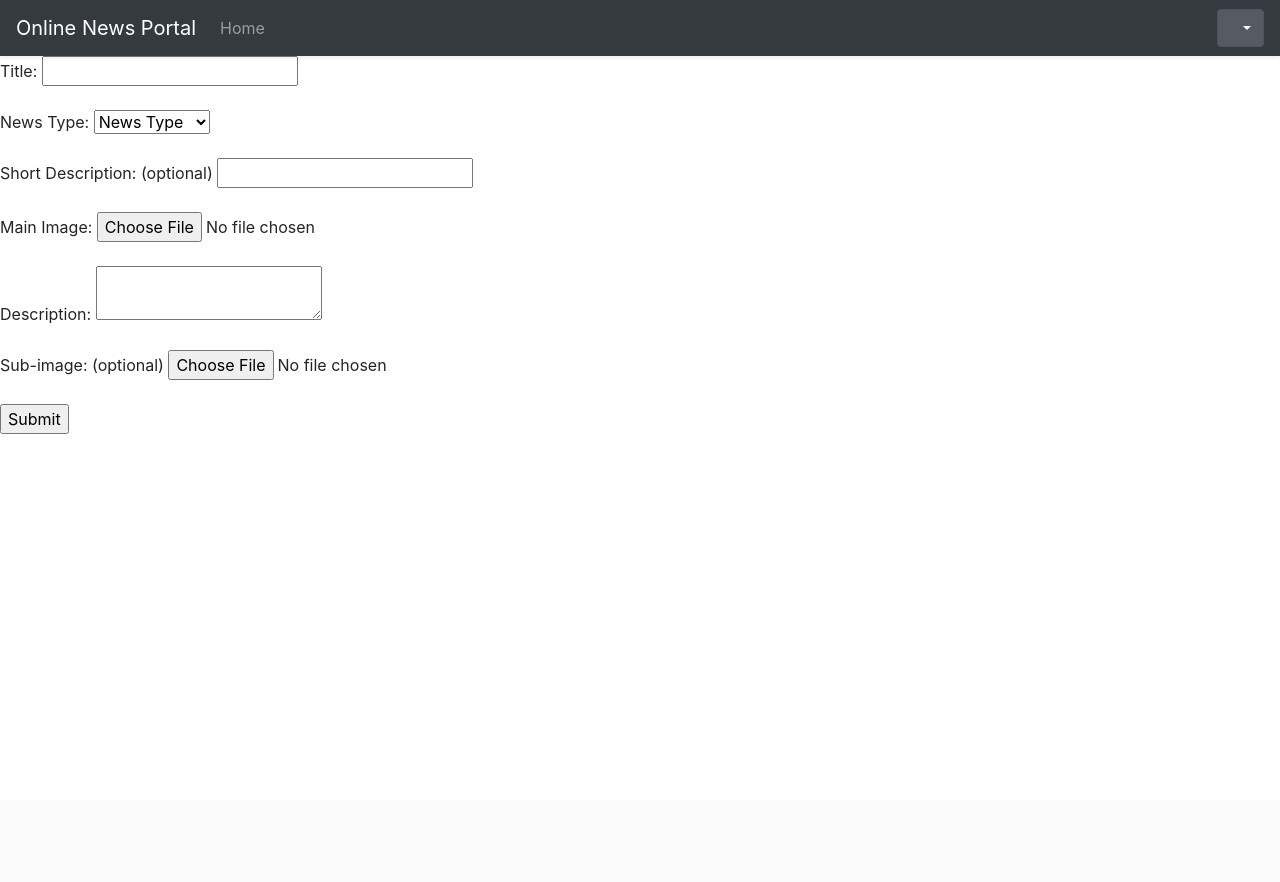
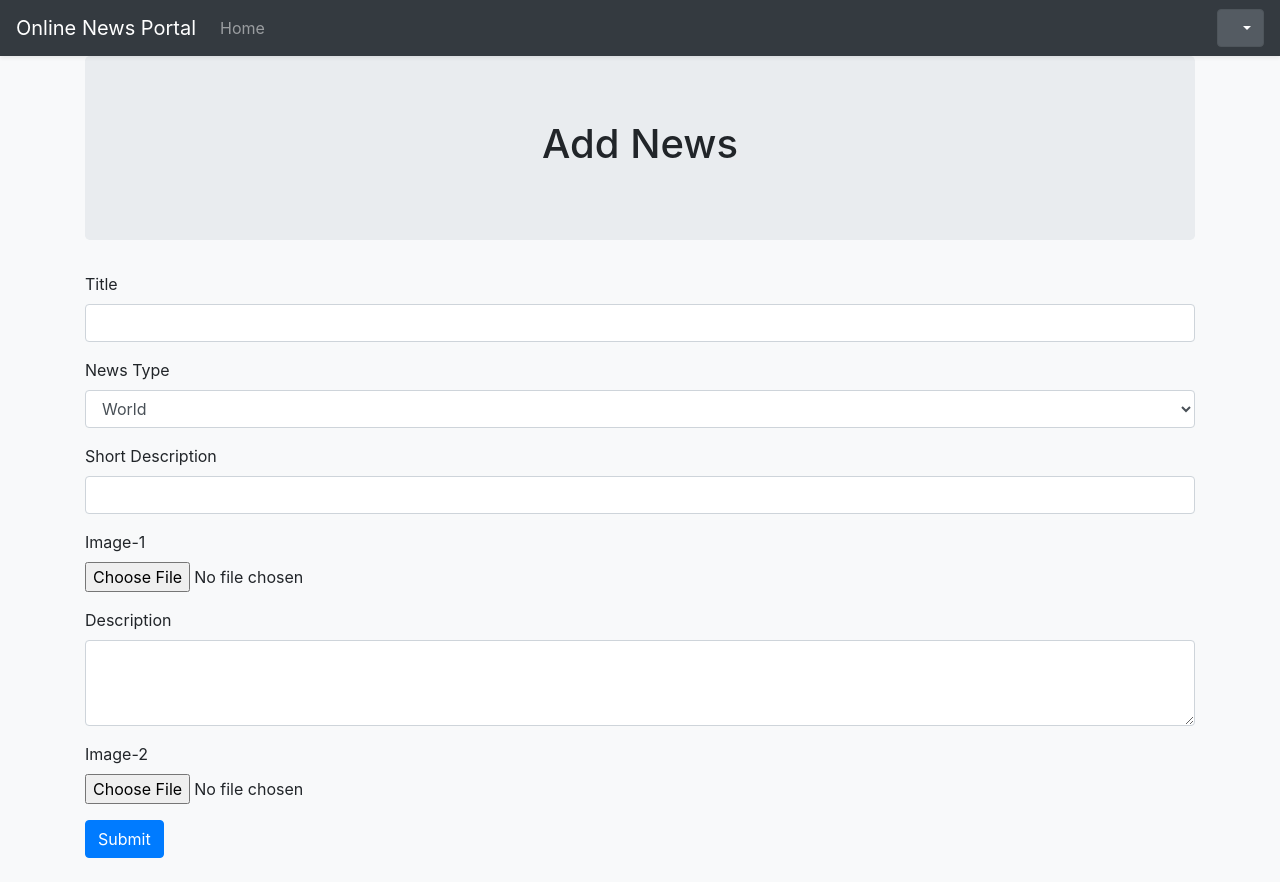
Before and after one commit to rashikbuksh/Online-News-Portal-Using-PHP, a PHP site: page /addNews.php in a window 1280 px wide. Before the commit the page ends 434 px from the top, so only its background shows below. Run offline with PHP 8.4, Linux system fonts and the light colour scheme; the visitor is signed in with stand-in values (Sample User, id 1).

Commit message:
add design added

```diff
--- a/addNews.php
+++ b/addNews.php
@@ -37,7 +37,7 @@
     <!-- Bootstrap CSS -->
     <link rel="stylesheet" href="https://stackpath.bootstrapcdn.com/bootstrap/4.3.1/css/bootstrap.min.css" integrity="sha384-ggOyR0iXCbMQv3Xipma34MD+dH/1fQ784/j6cY/iJTQUOhcWr7x9JvoRxT2MZw1T" crossorigin="anonymous">
   </head>
-    <body>
+    <body class="bg-light">
 <div role="navigation">
         <nav class="navbar navbar-expand-lg navbar-dark bg-dark shadow-sm">
             <a class="navbar-brand" href="homepage.php">Online News Portal</a>
@@ -76,12 +76,22 @@
             </div>
         </nav>
     </div>
-    <form method="post" enctype="multipart/form-data">
-        Title:
-        <input type="text" name="title" id="title" maxlength="100" /><br><br>
-        News Type:
-        <select class="form-select" aria-label="Default select example" name="type">
-            <option selected>News Type</option>
+    <div class="container">
+  <div class="jumbotron">
+    <h1 align="center">Add News</h1>
+</div>
+    </div>
+<div class="container">
+    <div class="row">
+            <div class="col-md-12">
+            <form method="post" enctype="multipart/form-data">
+        <div class="form-group">
+            <label for="title">Title</label>
+            <input type="text" class="form-control" id="title" name="title">
+        </div>
+        <div class="form-group">
+            <label for="newstype">News Type</label>
+            <select class="form-control" id="newstype" name="type">
             <option value="World">World</option>
             <option value="International">International</option>
             <option value="National">National</option>
@@ -91,17 +101,29 @@
             <option value="Gadget">Gadget</option>
             <option value="Sports">Sports</option>
             <option value="Education">Education</option>
-        </select><br><br>
-        Short Description: (optional)
-        <input type="text" name="shortdescription" id="shortdescription" maxlength="255" /><br><br>
-        Main Image:
-        <input type="file" name="mainimage" id="mainimage"><br><br>
-        Description:
-        <textarea type="text" name="description" id="description"> </textarea><br><br>
-        Sub-image: (optional)
-        <input type="file" name="subimage" id="subimage"><br><br>
-        <input type="submit" name="submit" value="Submit" />
-    </form>
+            </select>
+        </div>
+        <div class="form-group">
+            <label for="shortdescription">Short Description</label>
+            <input type="text" class="form-control" id="shortdescription" name="shortdescription">
+        </div>
+        <div class="form-group">
+            <label for="mainimage">Image-1</label>
+            <input type="file" class="form-control-file" id="mainimage" name="mainimage">
+        </div>
+        <div class="form-group">
+            <label for="description">Description</label>
+            <textarea class="form-control" id="description" rows="3" name="description"></textarea>
+        </div>
+        <div class="form-group">
+            <label for="subimage">Image-2</label>
+            <input type="file" class="form-control-file" id="subimage" name="subimage">
+        </div>
+        <button type="submit" class="btn btn-primary mb-2" name="submit">Submit</button>
+        </form>
+        </div>
+    </div>
+</div>
     <?php
     if(isset($_POST['submit'])){
         $title = $_POST['title'];
```
